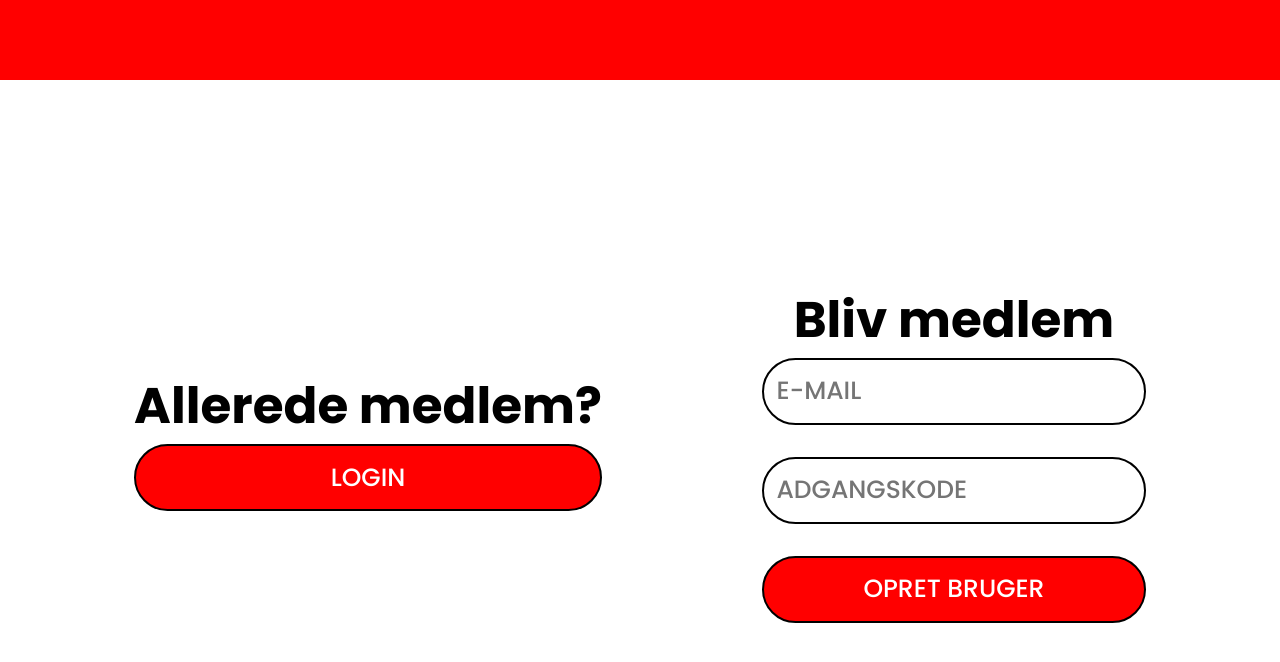
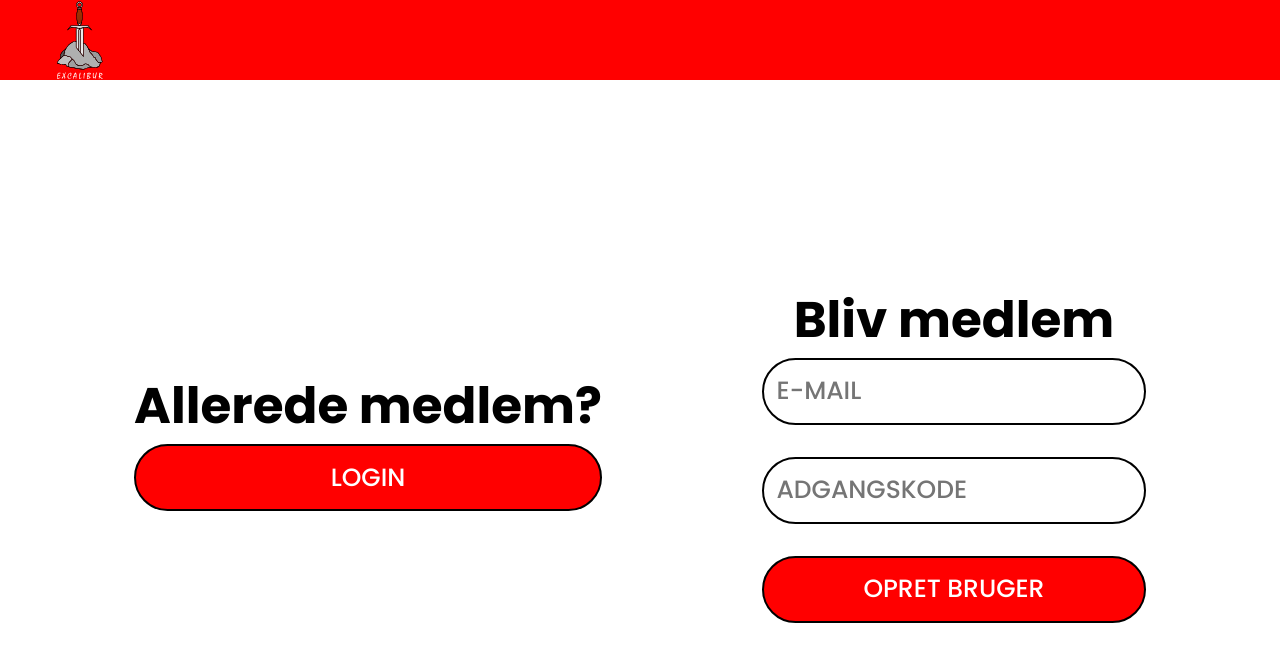
Before and after one commit to M1CK3Y-Official/Excalibur, a plain HTML site: page Pages/bliv-medlem.html in a window 1280 px wide. Drawn offline with Linux system fonts and the light colour scheme.

Commit message:
finished bliv medlem

```diff
--- a/Pages/bliv-medlem.html
+++ b/Pages/bliv-medlem.html
@@ -9,7 +9,11 @@
     <title>Bliv Medlem - Excalibur</title>
 </head>
 <body>
-    <header></header>
+    <header>
+        <div class="logo-container">
+            <a href="../index.html"><img src="../img/hvidlogo.svg" alt="Logo" class="logo"></a>
+        </div>
+    </header>
 
     <section class="login-page">
         <div class="existing">
--- a/Styles/bliv-medlem.css
+++ b/Styles/bliv-medlem.css
@@ -2,6 +2,17 @@ header {
     background-color: red;
     height: 10vh;
     max-width: 100%;
+}
+
+.logo-container {
+    height: 10vh;
+    aspect-ratio: 1/1;
+    margin: 0 2.5em;
+}
+
+.logo {
+    aspect-ratio: 1/1;
+    width: 100%;
 }
 
 .login-page {
```
Also changed, not shown: img/hvidlogo.svg (added).
